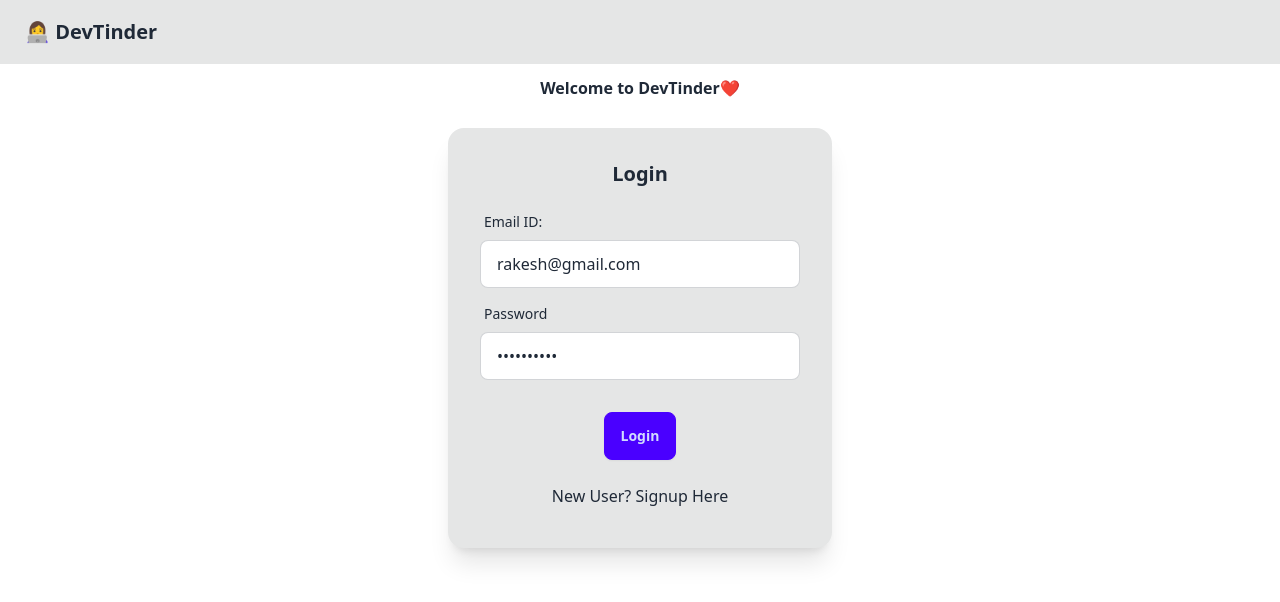
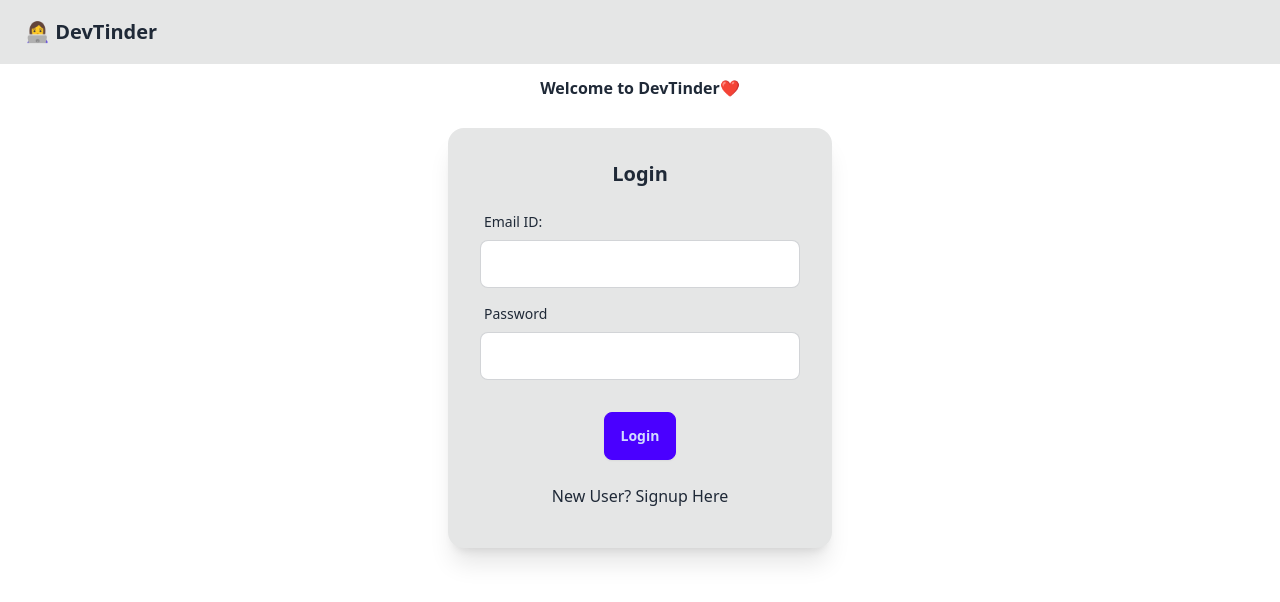
Before and after one commit to Rakeshatla/DevConnect-ui, a React (Vite) app: page /login in a window 1280 px wide. Shown: the top 602 px of the page. Built offline with nearby package versions, Linux system fonts and the light colour scheme; no server answers.

Commit message:
origin added

```diff
--- a/src/components/Login.jsx
+++ b/src/components/Login.jsx
@@ -6,8 +6,8 @@ import { useNavigate } from "react-router-dom";
 import { BASE_URL } from "../utils/constants";
 
 const Login = () => {
-    const [email, setEmail] = useState("rakesh@gmail.com");
-    const [password, setPassword] = useState("Rakesh@123");
+    const [email, setEmail] = useState("");
+    const [password, setPassword] = useState("");
     const [firstName, setFirstName] = useState("");
     const [lastName, setLastName] = useState("");
     const [isLoginForm, setIsLoginForm] = useState(true);
--- a/src/utils/constants.js
+++ b/src/utils/constants.js
@@ -1 +1 @@
-export const BASE_URL = "http://localhost:5000"
+export const BASE_URL = import.meta.env.VITE_API_URL;
```
Also changed, not shown: 1 other file (tests, documents, lock files or other folders).
